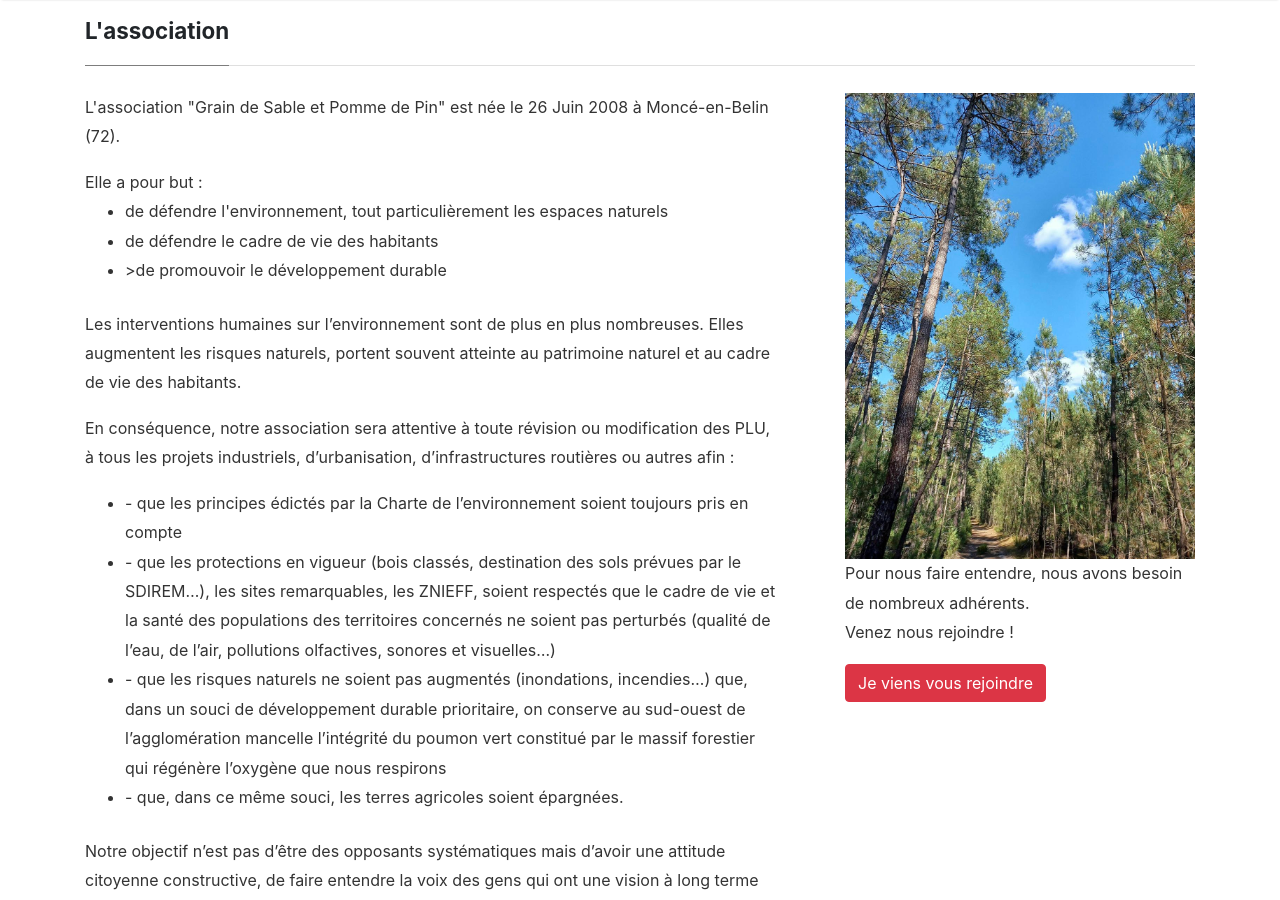
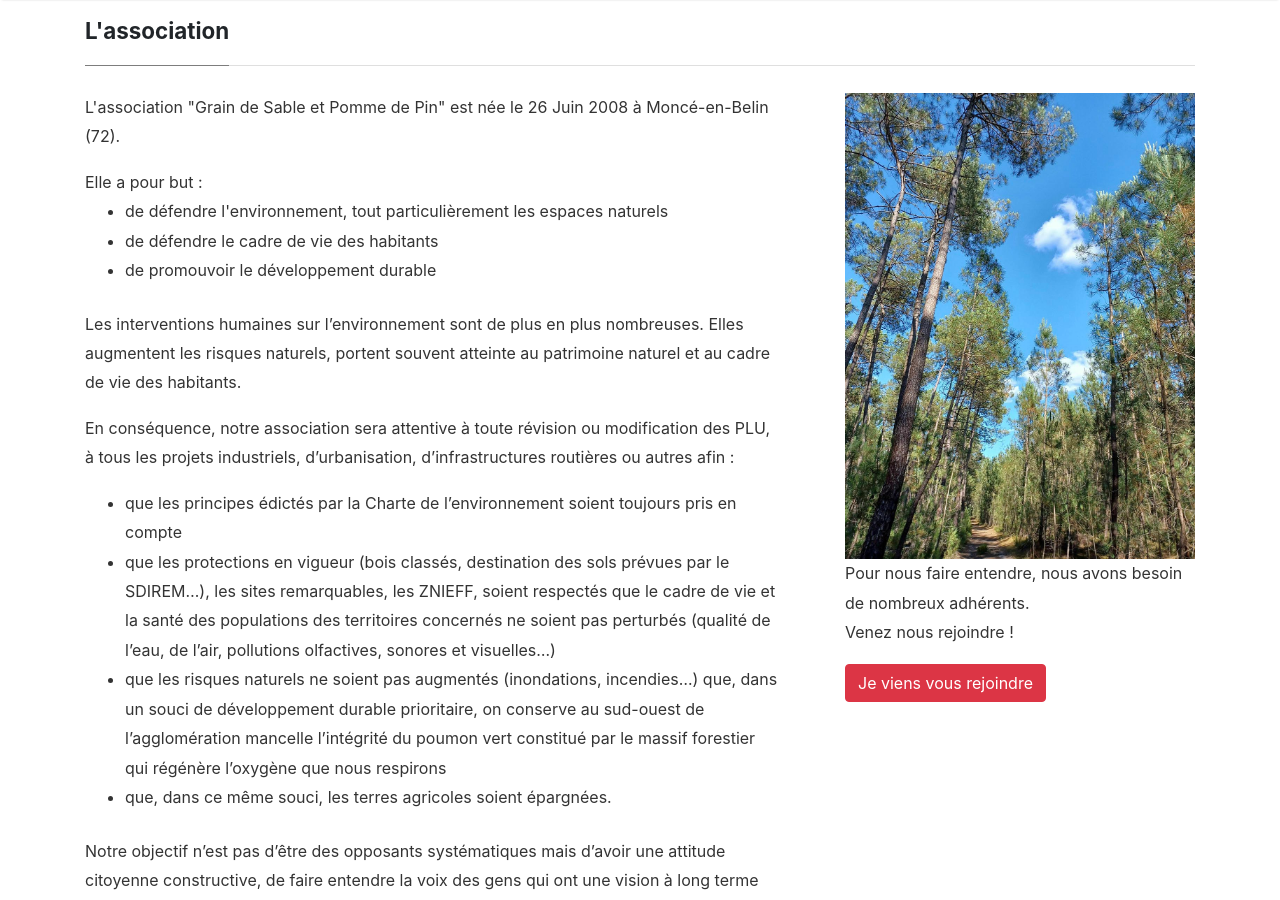
Before and after one commit to grain-de-sable-et-pomme-de-pin/grain-de-sable-et-pomme-de-pin.github.io, a Jekyll site: the page built from _pages/association.md, in a window 1280 px wide and 900 px high, scrolled down 227 px. Built offline with Jekyll 4.4.1, drawn with Linux system fonts in a browser that asks for light colours; nearby versions of some CDN libraries.

Commit message:
correcitons

```diff
--- a/_pages/association.md
+++ b/_pages/association.md
@@ -15,17 +15,17 @@
 <ul>
 <li>de défendre l'environnement, tout particulièrement les espaces naturels</li>
 <li>de défendre le cadre de vie des habitants</li>
-<li>>de promouvoir le développement durable</li>
+<li>de promouvoir le développement durable</li>
 </ul>
 
 <p>Les interventions humaines sur l’environnement sont de plus en plus nombreuses. Elles augmentent les risques naturels, portent souvent atteinte au patrimoine naturel et au cadre de vie des habitants.</p>
 
 <p>En conséquence, notre association sera attentive à toute révision ou modification des PLU, à tous les projets industriels, d’urbanisation, d’infrastructures routières ou autres afin :</p>
 <ul>
-<li>- que les principes édictés par la Charte de l’environnement soient toujours pris en compte</li>
-<li>- que les protections en vigueur (bois classés, destination des sols prévues par le SDIREM…), les sites remarquables, les ZNIEFF, soient respectés que le cadre de vie et la santé des populations des territoires concernés ne soient pas perturbés (qualité de l’eau, de l’air, pollutions olfactives, sonores et visuelles…)</li>
-<li>- que les risques naturels ne soient pas augmentés (inondations, incendies…) que, dans un souci de développement durable prioritaire, on conserve au sud-ouest de l’agglomération mancelle l’intégrité du poumon vert constitué par le massif forestier qui régénère l’oxygène que nous respirons</li>
-<li>- que, dans ce même souci, les terres agricoles soient épargnées.</li>
+<li>que les principes édictés par la Charte de l’environnement soient toujours pris en compte</li>
+<li>que les protections en vigueur (bois classés, destination des sols prévues par le SDIREM…), les sites remarquables, les ZNIEFF, soient respectés que le cadre de vie et la santé des populations des territoires concernés ne soient pas perturbés (qualité de l’eau, de l’air, pollutions olfactives, sonores et visuelles…)</li>
+<li>que les risques naturels ne soient pas augmentés (inondations, incendies…) que, dans un souci de développement durable prioritaire, on conserve au sud-ouest de l’agglomération mancelle l’intégrité du poumon vert constitué par le massif forestier qui régénère l’oxygène que nous respirons</li>
+<li>que, dans ce même souci, les terres agricoles soient épargnées.</li>
 </ul>
 
 <p>Notre objectif n’est pas d’être des opposants systématiques mais d’avoir une attitude citoyenne constructive, de faire entendre la voix des gens qui ont une vision à long terme sur un sujet qui devrait rassembler tout le monde indépendamment des idées politiques des uns ou des autres.</p>
```
